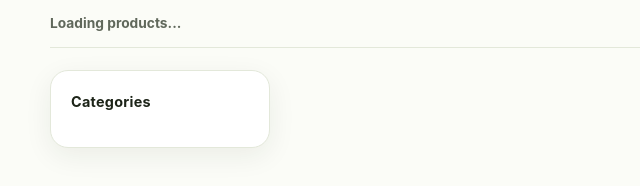
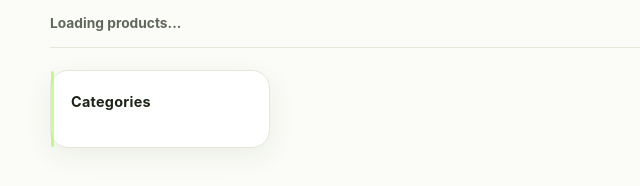
Before and after one commit to blinkzdlfx-cell/Beulah-foods, a plain HTML site: page storefront/shop.html in a window 1280 px wide. Shown: the part 352-538 px from the top of the page, 0-640 px from the left. Drawn offline with Linux system fonts and the light colour scheme; a script that the page names is missing.

Commit message:
style: load contrast refinement

```diff
--- a/storefront/css/variables.css
+++ b/storefront/css/variables.css
@@ -1,4 +1,5 @@
 @import url("./brand-refinement.css");
+@import url("./contrast-refinement.css");
 
 :root {
   --font-base: Inter, ui-sans-serif, system-ui, -apple-system, BlinkMacSystemFont, "Segoe UI", sans-serif;
```
